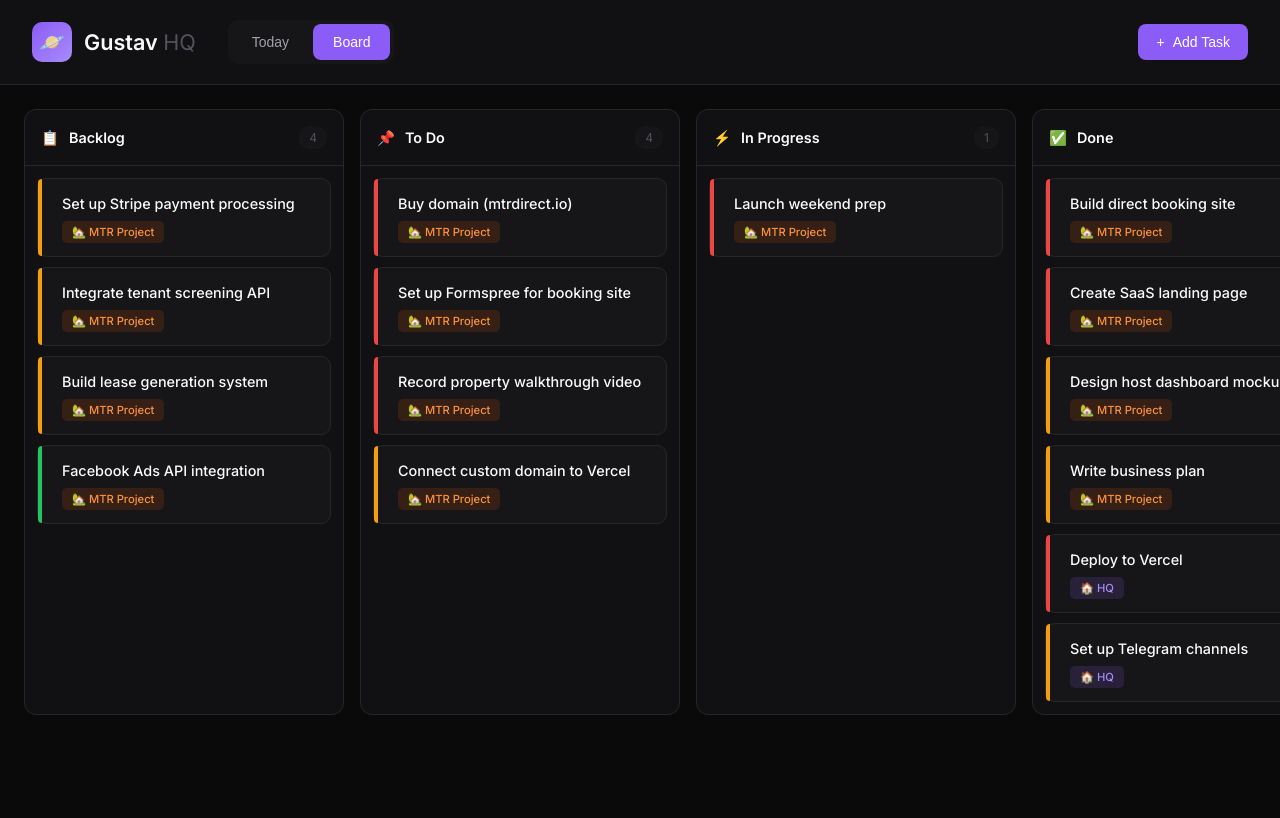
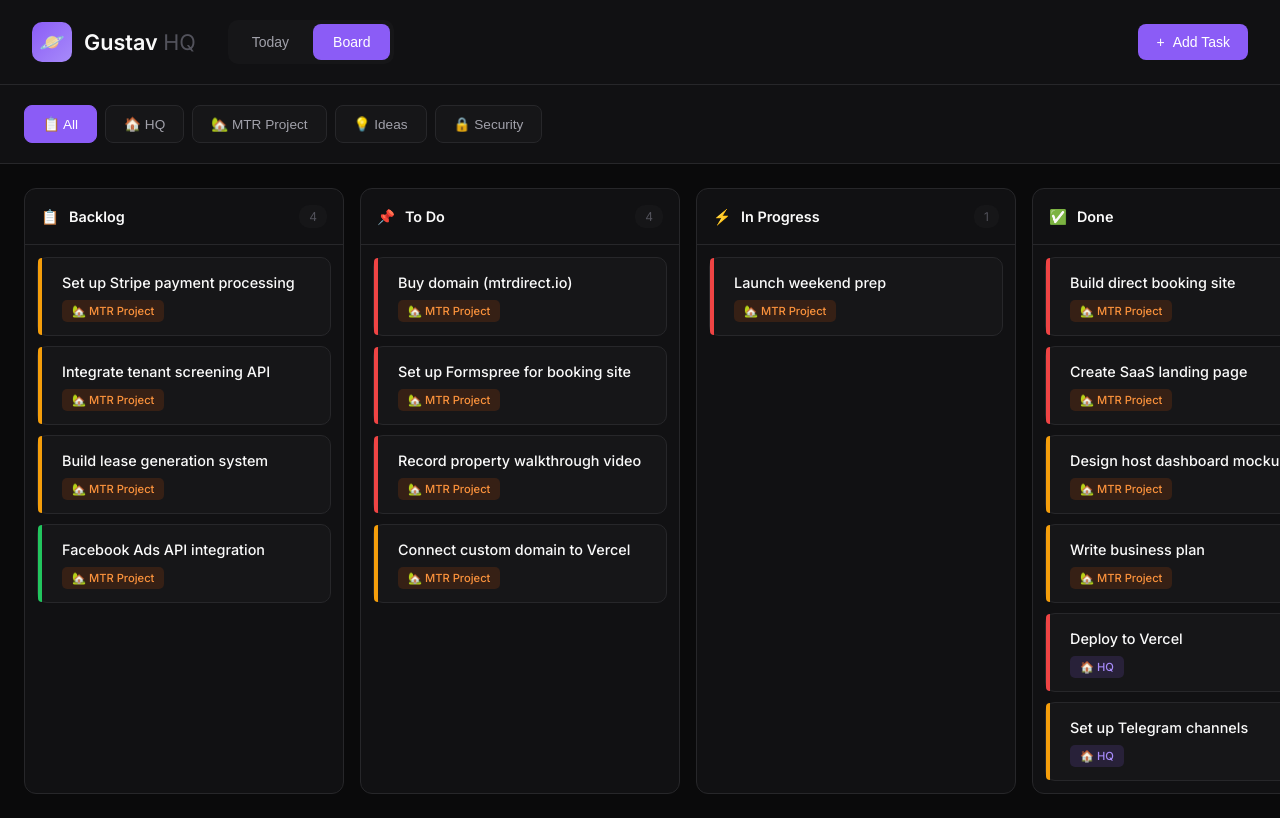
Before and after one commit to cgood12/chadwick-hq, a plain HTML site: page index.html in a window 1280 px wide. Both pictures are taken after a click on the button "Board". Drawn offline with Linux system fonts and the light colour scheme.

Commit message:
Add channel filter tabs to board view

```diff
--- a/index.html
+++ b/index.html
@@ -314,6 +314,38 @@
     .board-view { display: none; overflow-x: auto; }
     .board-view.active { display: block; }
     .today-view.hidden { display: none; }
+
+    .filter-bar {
+      display: flex;
+      gap: 8px;
+      padding: 20px 24px;
+      border-bottom: 1px solid var(--border);
+      background: var(--bg-secondary);
+      flex-wrap: wrap;
+    }
+
+    .filter-btn {
+      padding: 10px 18px;
+      border: 1px solid var(--border);
+      background: var(--bg-card);
+      color: var(--text-secondary);
+      font-size: 0.85rem;
+      font-weight: 500;
+      cursor: pointer;
+      border-radius: 8px;
+      transition: all 0.2s;
+    }
+
+    .filter-btn:hover {
+      border-color: var(--accent);
+      color: var(--text-primary);
+    }
+
+    .filter-btn.active {
+      background: var(--accent);
+      border-color: var(--accent);
+      color: white;
+    }
 
     .board-container { padding: 24px; overflow-x: auto; }
 
@@ -684,6 +716,13 @@
 
   <!-- Board View -->
   <div class="board-view" id="boardView">
+    <div class="filter-bar">
+      <button class="filter-btn active" onclick="setFilter('all')">📋 All</button>
+      <button class="filter-btn" onclick="setFilter('hq')">🏠 HQ</button>
+      <button class="filter-btn" onclick="setFilter('mtr')">🏡 MTR Project</button>
+      <button class="filter-btn" onclick="setFilter('ideas')">💡 Ideas</button>
+      <button class="filter-btn" onclick="setFilter('security')">🔒 Security</button>
+    </div>
     <div class="board-container">
       <div class="board" id="board"></div>
     </div>
@@ -799,6 +838,7 @@
 
     let currentTaskId = null;
     let currentView = 'today';
+    let currentFilter = 'all';
 
     const defaultTasks = [
       { id: 'mtr-1', title: 'Set up Stripe payment processing', description: 'Integrate Stripe for monthly billing. Need to create Stripe account and add keys.', priority: 'medium', category: 'mtr', status: 'backlog' },
@@ -911,8 +951,21 @@
       `;
     }
 
+    function setFilter(filter) {
+      currentFilter = filter;
+      document.querySelectorAll('.filter-btn').forEach(btn => btn.classList.remove('active'));
+      document.querySelector(`.filter-btn[onclick="setFilter('${filter}')"]`).classList.add('active');
+      renderBoard();
+    }
+
     function renderBoard() {
-      const tasks = loadTasks();
+      let tasks = loadTasks();
+
+      // Apply channel filter
+      if (currentFilter !== 'all') {
+        tasks = tasks.filter(t => t.category === currentFilter);
+      }
+
       const board = document.getElementById('board');
       board.innerHTML = '';
 
```
